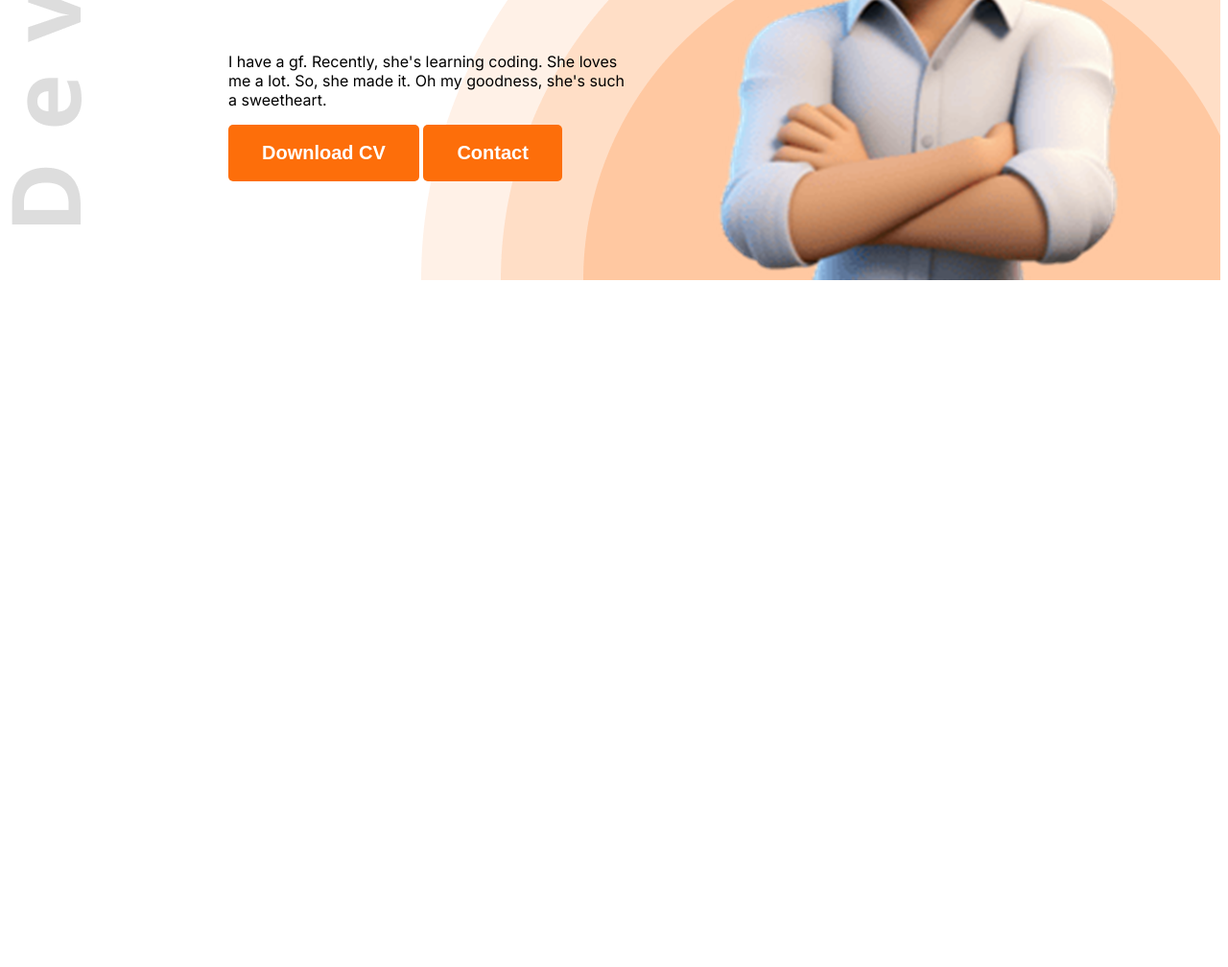
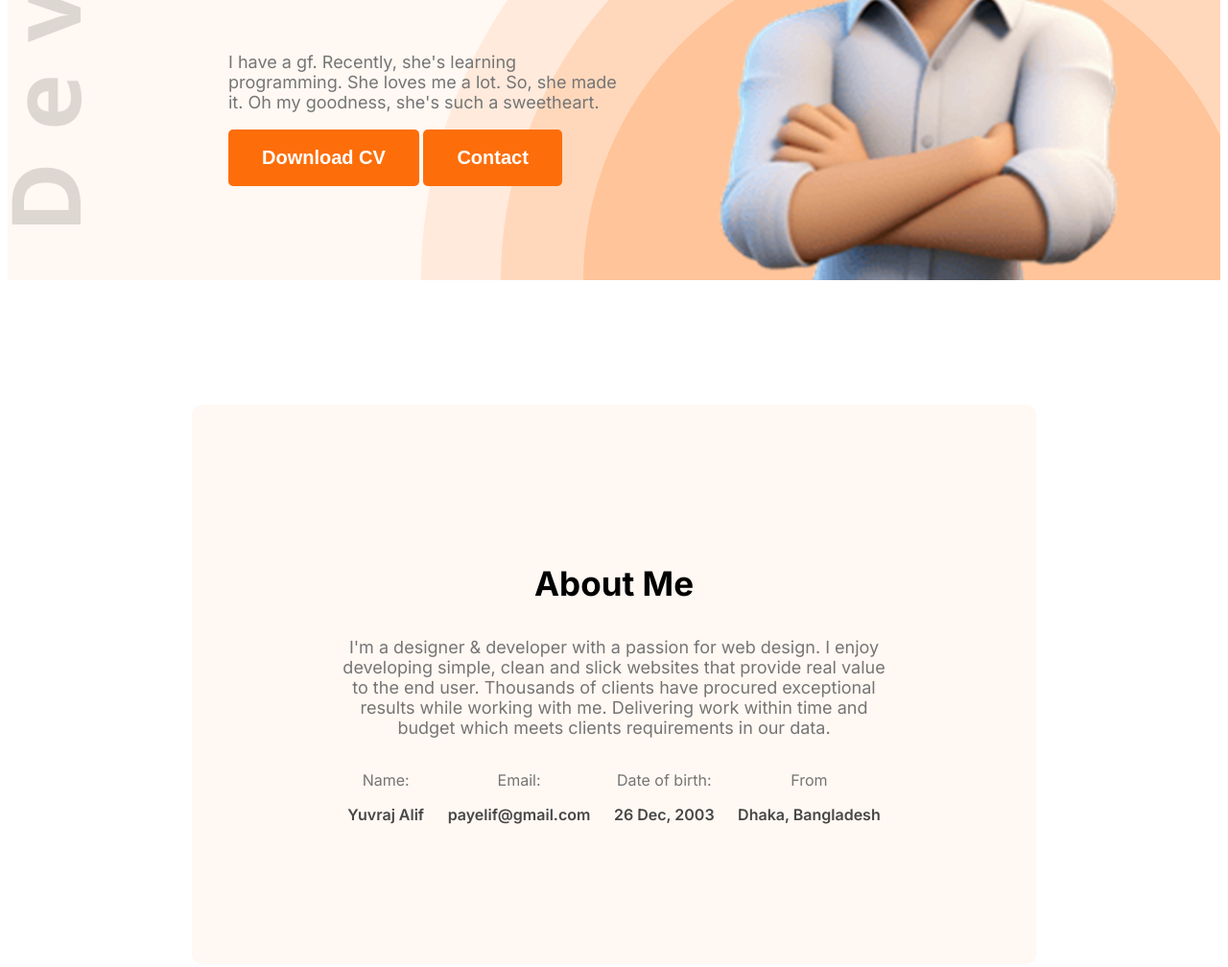
Before and after one commit to sabequnpayel/portfolio-practice, a plain HTML site: page index.html in a window 1280 px wide. Shown: the part 537-1545 px from the top of the page at 96% size. Before the commit the page ends 837 px from the top, so only its background shows below. Drawn offline with Linux system fonts and the light colour scheme.

Commit message:
added about me

```diff
--- a/index.html
+++ b/index.html
@@ -10,7 +10,7 @@
     <link rel="stylesheet" href="styles.css">
 </head>
 <body class="inter-font">
-    <header class="header">
+    <header class="header secondary-bg">
         <nav>
             <h3 class="nav-title">Yuv<span class="text-primary">r</span>aj</h3>
             <ul>
@@ -23,7 +23,7 @@
 <div class="banner-content">
  <h4 class="banner-greetings d-2">Hi, I am</h4>
  <h1 class="banner-title">Yuvraj Alif</h1>
-<p class="banner-description"> I have a gf. Recently, she's learning coding. She loves me a lot. So, she made it. Oh my goodness, she's such a  sweetheart.  </p>
+<p class="banner-description"> I have a gf. Recently, she's learning programming. She loves me a lot. So, she made it. Oh my goodness, she's such a  sweetheart.  </p>
 <button class="btn-primary">Download CV</button>
 <button class="btn-primary">Contact</button>
 </div>
@@ -31,7 +31,29 @@
 </div>
    </header>
 <main>
-
+    <section class="about secondary-bg">
+        <h3 class="section-title">About Me</h3>
+        <p class="section-description">I'm a designer & developer with a passion for web design. I enjoy developing simple, clean and slick websites that provide real value to the end user. Thousands of clients have procured exceptional results while working with me. Delivering work within time and budget which meets clients requirements in our data.</p>
+    <div class="about-items">
+    <!--.about-item*4>p.item-title+p.item-description-->
+   <div class="about-item">
+    <p class="item-title">Name:</p>
+    <p class="item-description">Yuvraj Alif</p>
+   </div>
+   <div class="about-item">
+    <p class="item-title">Email:</p>
+    <p class="item-description">payelif@gmail.com</p>
+   </div>
+   <div class="about-item">
+    <p class="item-title">Date of birth:</p>
+    <p class="item-description">26 Dec, 2003</p>
+   </div>
+   <div class="about-item">
+    <p class="item-title">From</p>
+    <p class="item-description">Dhaka, Bangladesh</p>
+   </div>
+</div>
+</section>
 </main>
 <footer>
 
--- a/styles.css
+++ b/styles.css
@@ -9,6 +9,9 @@
 }
 
 /* shared style */
+.secondary-bg{
+    background-color: #FFF8F3 ;
+}
 .text-primary{
     color: #FD6E0A ;
 }
@@ -24,6 +27,17 @@
  padding: 18px 35px;
  border-radius: 5px;
  border: none;
+}
+
+.section-title{
+    font-size: 35px;
+    font-weight: bold;
+    color: 181818;
+}
+
+.section-description{
+    font-size: 18px;
+    color: #757575 ;
 }
 /* header */
 .header{
@@ -77,3 +91,36 @@ font-size: 85px;
     width: 584;
     height: 676;
 }
+.banner-description{
+    color: #757575;
+    font-size: 18px;
+}
+
+/*main styles*/
+main{
+    max-width: 1140px;
+    margin: 0 auto;
+}
+
+
+/* about styles */
+.about{
+    border-radius: 10px;
+    padding: 130px 150px;
+    text-align: center;
+   margin: 130px;
+}
+
+.about-items{
+ display: flex;
+ justify-content: space-around;
+}
+
+.about-item{
+ color: #757575;
+}
+.item-description{
+    font-weight: 600;
+    color: #474747;
+
+}
```
